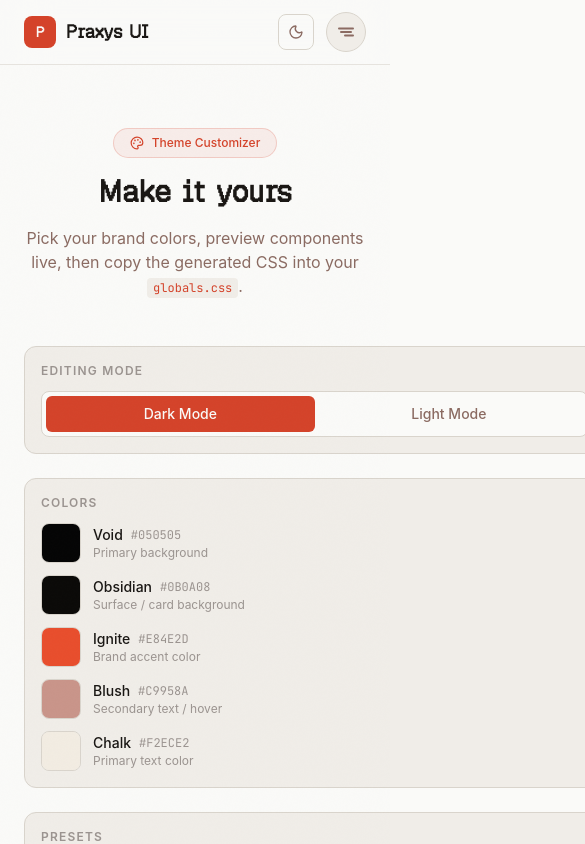
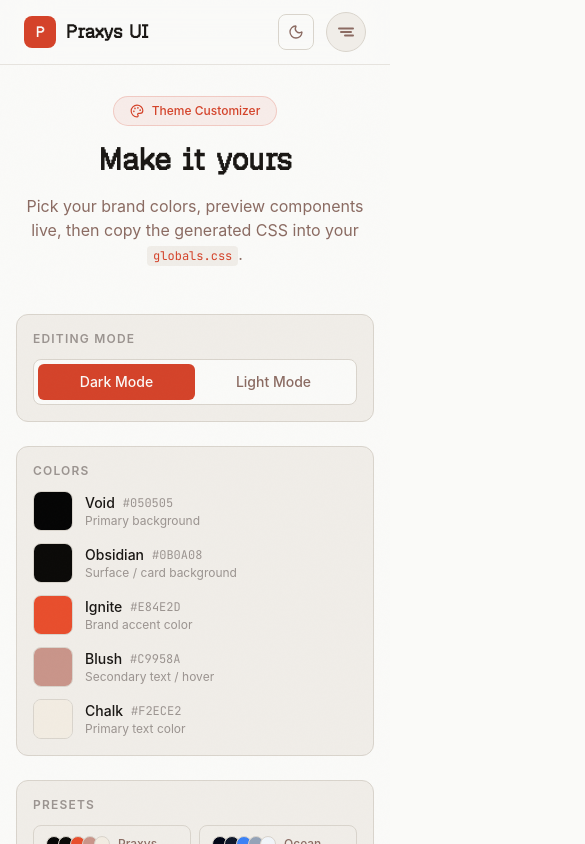
Before and after one commit to sushanttverma/Praxys-UI, a Next.js app: page /customize in a window 390 px wide. Shown: the top 844 px of the page, 585 px wide, since content can reach past the window. Built offline with nearby package versions, Linux system fonts and the light colour scheme; a web font is replaced by a local one.

Commit message:
feat: Improve responsiveness and layout in Gradient Maker by adding flex-wrap and code wrapping, and in Theme Customizer by adjusting padding, gaps, and overflow behavior.

```diff
--- a/app/customize/ThemeCustomizer.tsx
+++ b/app/customize/ThemeCustomizer.tsx
@@ -370,8 +370,8 @@ export default function ThemeCustomizer() {
   return (
     <>
       <Navbar />
-      <main id="main-content" className="min-h-screen pt-16">
-        <div className="mx-auto max-w-7xl px-6 py-16">
+      <main id="main-content" className="min-h-screen overflow-x-hidden pt-16">
+        <div className="mx-auto max-w-7xl px-4 py-8 sm:px-6 sm:py-16">
           {/* Header */}
           <motion.div
             initial={{ opacity: 0, y: 20 }}
@@ -391,13 +391,13 @@ export default function ThemeCustomizer() {
             </p>
           </motion.div>
 
-          <div className="grid gap-8 lg:grid-cols-[360px_1fr]">
+          <div className="grid gap-6 lg:grid-cols-[360px_1fr] lg:gap-8">
             {/* ── Left panel: Controls ── */}
             <motion.div
               initial={{ opacity: 0, x: -20 }}
               animate={{ opacity: 1, x: 0 }}
               transition={{ delay: 0.1 }}
-              className="space-y-6"
+              className="min-w-0 space-y-6"
             >
               {/* Mode toggle */}
               <div className="rounded-xl border border-border bg-obsidian p-4">
@@ -407,8 +407,7 @@ export default function ThemeCustomizer() {
                 <div className="flex rounded-lg border border-border bg-void p-1">
                   <button
                     onClick={() => setActiveMode('dark')}
-                    className={`flex-1 rounded-md px-3 py-2 text-sm font-medium transition-all ${
-                      activeMode === 'dark'
+                    className={`flex-1 rounded-md px-3 py-2 text-sm font-medium transition-all ${activeMode === 'dark'
                       ? 'bg-ignite text-void'
                       : 'text-blush hover:text-chalk'
                       }`}
@@ -417,8 +416,7 @@ export default function ThemeCustomizer() {
                   </button>
                   <button
                     onClick={() => setActiveMode('light')}
-                    className={`flex-1 rounded-md px-3 py-2 text-sm font-medium transition-all ${
-                      activeMode === 'light'
+                    className={`flex-1 rounded-md px-3 py-2 text-sm font-medium transition-all ${activeMode === 'light'
                       ? 'bg-ignite text-void'
                       : 'text-blush hover:text-chalk'
                       }`}
@@ -522,7 +520,7 @@ export default function ThemeCustomizer() {
               initial={{ opacity: 0, x: 20 }}
               animate={{ opacity: 1, x: 0 }}
               transition={{ delay: 0.2 }}
-              className="space-y-6"
+              className="min-w-0 space-y-6"
             >
               {/* Live preview */}
               <div
@@ -693,8 +691,7 @@ export default function ThemeCustomizer() {
                       <button
                         key={fmt.key}
                         onClick={() => { setExportFormat(fmt.key); setCopied(false) }}
-                        className={`flex items-center gap-1.5 rounded-md px-2.5 py-1.5 text-xs font-medium transition-all ${
-                          exportFormat === fmt.key
+                        className={`flex items-center gap-1.5 rounded-md px-2.5 py-1.5 text-xs font-medium transition-all ${exportFormat === fmt.key
                           ? 'bg-ignite/10 text-ignite border border-ignite/20'
                           : 'text-text-faint hover:text-blush border border-transparent'
                           }`}
--- a/app/gradient-maker/GradientMaker.tsx
+++ b/app/gradient-maker/GradientMaker.tsx
@@ -738,8 +738,8 @@ export default function GradientMaker() {
 
                             {/* Export code */}
                             <div className="overflow-hidden rounded-xl border border-border bg-obsidian">
-                                <div className="flex items-center justify-between border-b border-border px-4 py-3">
-                                    <div className="flex items-center gap-1">
+                                <div className="flex flex-wrap items-center justify-between gap-2 border-b border-border px-4 py-3">
+                                    <div className="flex flex-wrap items-center gap-1">
                                         {formatTabs.map((fmt) => (
                                             <button
                                                 key={fmt.key}
@@ -774,7 +774,7 @@ export default function GradientMaker() {
                                         )}
                                     </button>
                                 </div>
-                                <pre className="max-h-52 overflow-auto p-4 font-mono text-xs leading-relaxed text-blush">
+                                <pre className="max-h-52 overflow-auto whitespace-pre-wrap break-all p-4 font-mono text-xs leading-relaxed text-blush">
                                     <code>{exportOutput}</code>
                                 </pre>
                             </div>
@@ -788,7 +788,7 @@ export default function GradientMaker() {
                             className="space-y-5"
                         >
                             {/* Actions bar */}
-                            <div className="flex gap-2">
+                            <div className="flex flex-wrap gap-2">
                                 <button
                                     onClick={randomize}
                                     className="flex flex-1 items-center justify-center gap-2 rounded-lg border border-ignite/30 bg-ignite/5 px-3 py-2.5 text-xs font-medium text-ignite transition-colors hover:bg-ignite/10"
```
Lines whose indentation alone changed are shown as unchanged.
